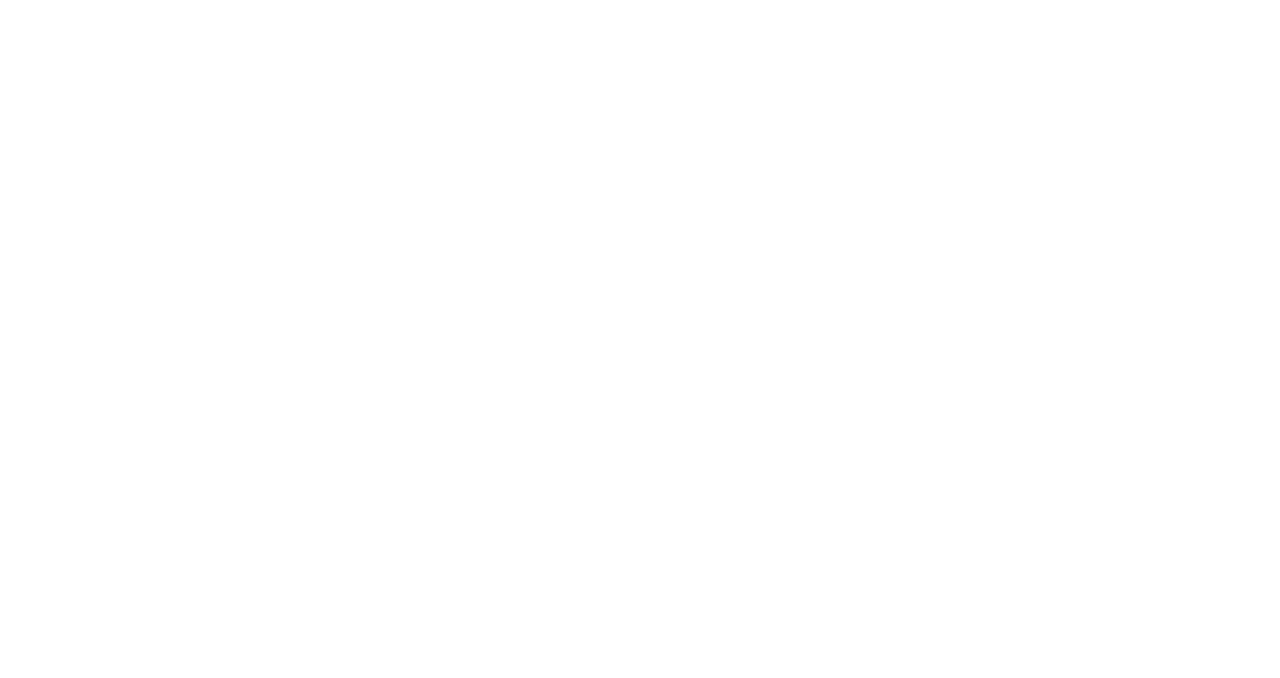
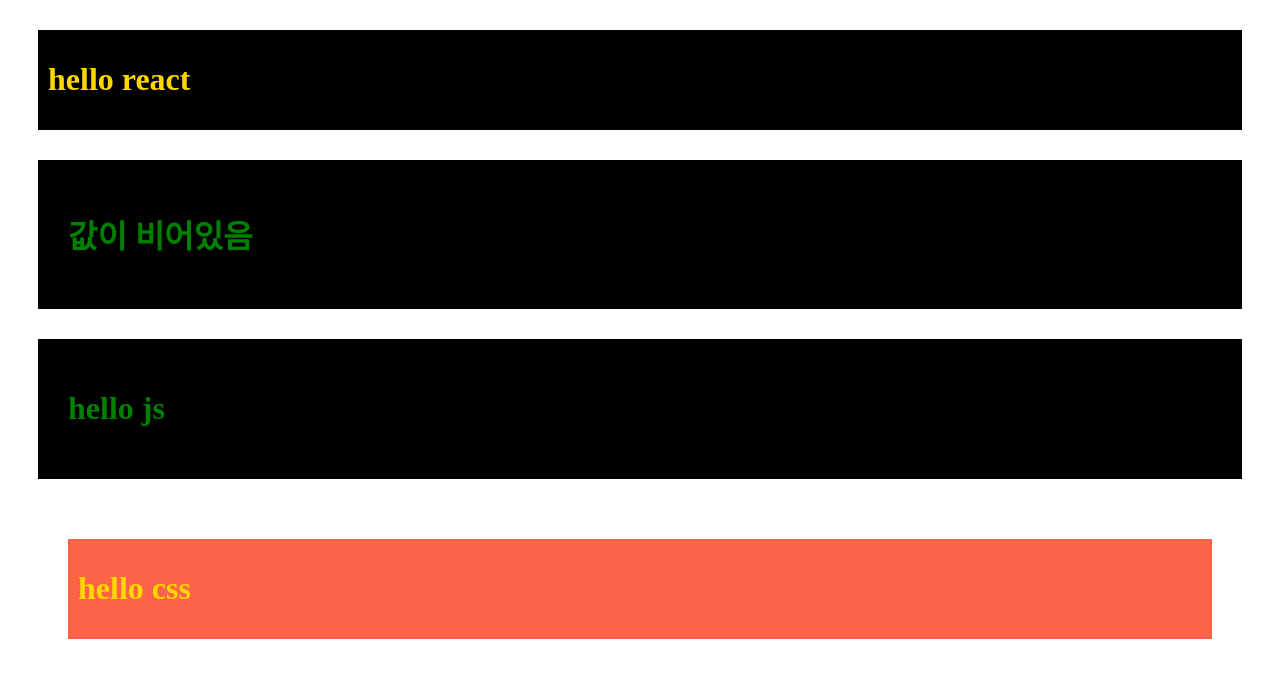
Before and after one commit to namic123/React-basics, a React (Create React App) app: page / in a window 1280 px wide. Shown: the top 678 px of the page. Built offline with nearby package versions, Linux system fonts and the light colour scheme.

Commit message:
props 구조분해할당, 기본값 주기 연습 완료

```diff
--- a/src/App.js
+++ b/src/App.js
@@ -1,8 +1,32 @@
 function App() {
   return (
     <div>
-
+      <MyComp
+        m={"30px"}
+        p={"10px"}
+        color={"gold"}
+        bg={"black"}
+        text={"hello react"}
+      />
+      <MyComp m={"30px"} bg={"black"} />
+      <MyComp m={"30px"} bg={"black"} text={"hello js"} />
+      <MyComp p={"10px"} color={"gold"} text={"hello css"} />
     </div>
+  );
+}
+function MyComp({
+  m = "60px",
+  p = "30px",
+  color = "green",
+  bg = "tomato",
+  text = "값이 비어있음",
+}) {
+  return (
+    <>
+      <div style={{ color: color, margin: m, padding: p, backgroundColor: bg }}>
+        <h1>{text}</h1>
+      </div>
+    </>
   );
 }
 
```
